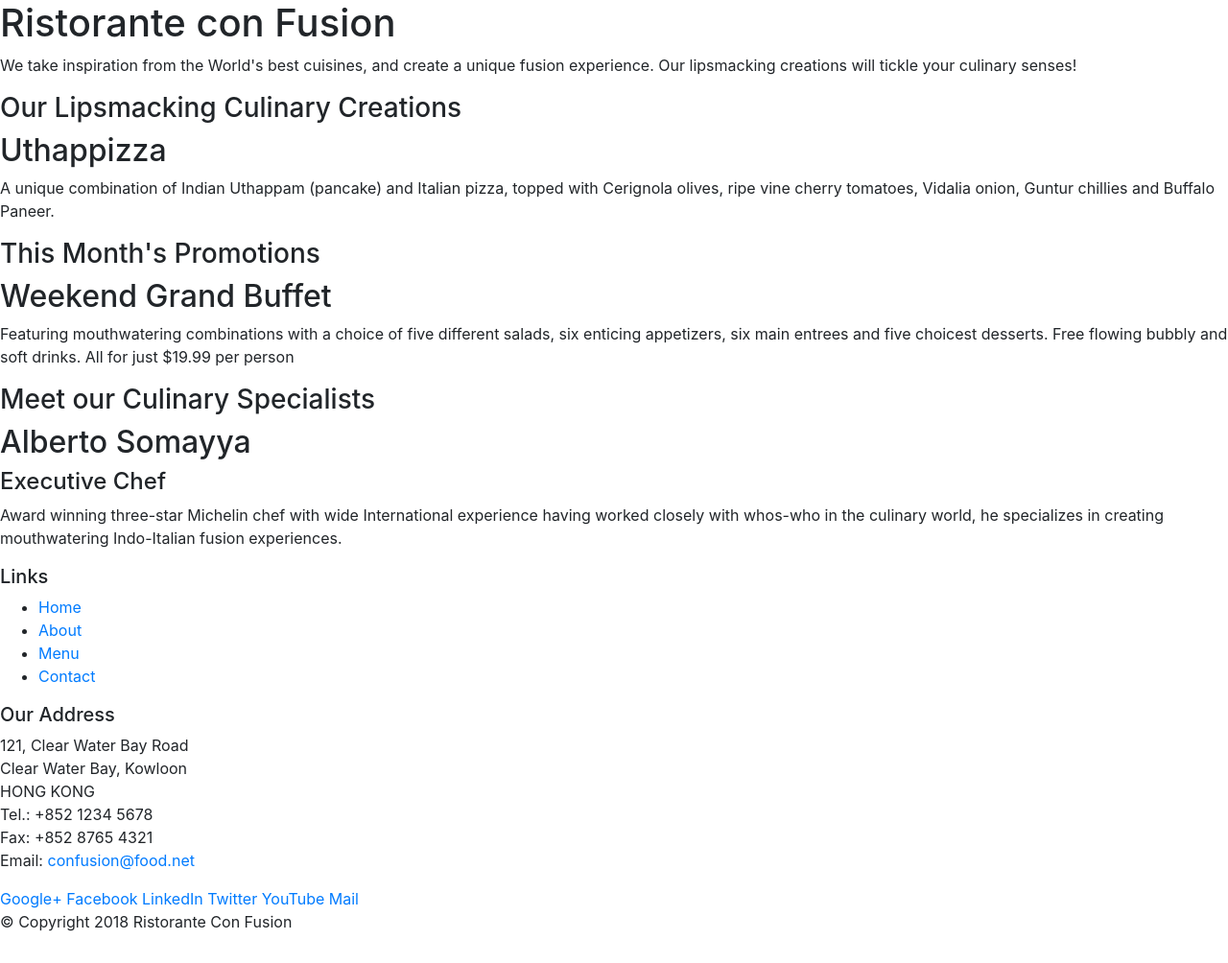
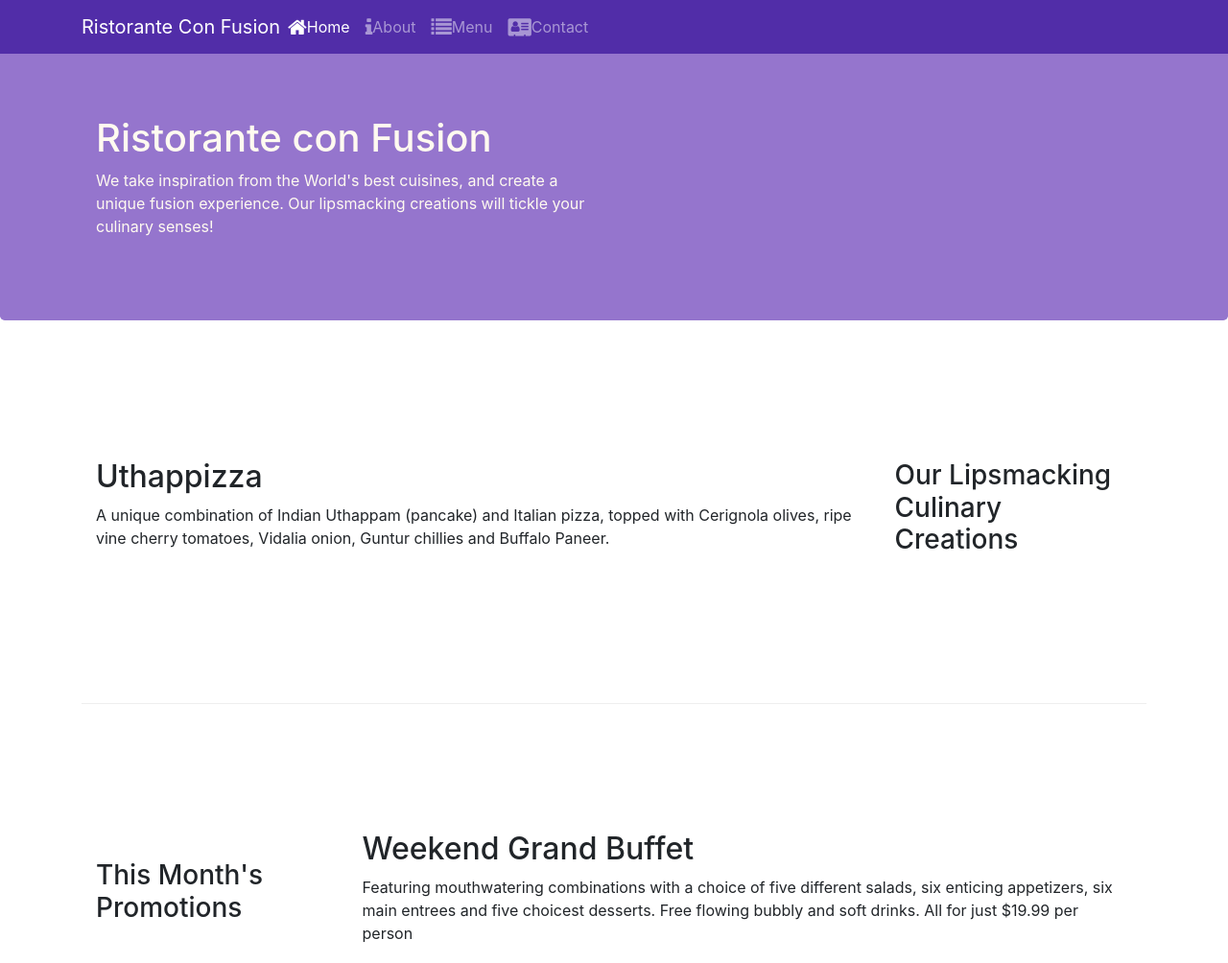
Before and after one commit to Scathdullir/Bootstrap-Course, a website: page index.html in a window 1280 px wide. Shown: the top 1004 px of the page at 96% size. Drawn offline with nearby package versions, Linux system fonts and the light colour scheme.

Commit message:
bootstrap with icons

```diff
--- /dev/null
+++ b/css/styles.css
@@ -0,0 +1,39 @@
+.row-header{
+    margin:0px auto;
+    padding:0px;
+}
+
+.row-content {
+    margin:0px auto;
+    padding: 50px 0px 50px 0px;
+    border-bottom: 1px ridge;
+    min-height:400px;
+}
+
+.footer{
+    background-color: #D1C4E9;
+    margin:0px auto;
+    padding: 20px 0px 20px 0px;
+}
+
+.jumbotron {
+    padding:70px 30px 70px 30px;
+    margin:0px auto;
+    background: #9575CD ;
+    color:floralwhite;
+}
+
+.address{
+    font-size:80%;
+    margin:0px;
+    color:#0f0f0f;
+}
+
+body {
+    padding: 50px 0px 0px 0px;
+    z-index: 0;
+}
+
+.navbar-dark {
+    background-color: #512DA8;
+}
--- a/index.html
+++ b/index.html
@@ -9,52 +9,72 @@
 
     <!-- Bootstrap CSS -->
     <link rel="stylesheet" href="node_modules/bootstrap/dist/css/bootstrap.min.css">
+    <link rel="stylesheet" href="node_modules/font-awesome/css/font-awesome.min.css">
+    <link rel="stylesheet" href="node_modules/bootstrap-social/bootstrap-social.css">
+    <link href="css/styles.css" rel="stylesheet">
+
 
     <title>Ristorante Con Fusion</title>
 </head>
 
 <body>
+    <nav class="navbar navbar-dark navbar-expand-sm fixed-top">
+        <div class="container">
+            <button class="navbar-toggler" type="button" data-toggle="collapse" data-target="#Navbar">
+                <span class="navbar-toggler-icon"></span>
+            </button>
+            <a class ="navbar-brand mr-auto" href="#">Ristorante Con Fusion</a>
+            <div class="collapse navbar-collapse" id="Navbar">
+                 <ul class="navbar-nav mr-auto">
+                    <li class="nav-item active"><a class="nav-link" href="#"><span class="fa fa-home fa-lg"></span>Home</a></li>
+                    <li class="nav-item"><a class="nav-link" href="./aboutus.html"><span class="fa fa-info fa-lg"></span>About</a></li>
+                    <li class="nav-item"><a class="nav-link" href="#"><span class="fa fa-list fa-lg"></span>Menu</a></li>
+                    <li class="nav-item"><a class="nav-link" href="#"><span class="fa fa-address-card fa-lg"></span>Contact</a></li>
+                </ul>
+            </div>
+        </div>
+    </nav>
 
-    <header>
-        <div>
-            <div>
-                <div>
+    <header class ="jumbotron">
+        <div class ="container">
+            <div class ="row row-header">
+                <div class="col-12 col-sm-6">
                     <h1>Ristorante con Fusion</h1>
                     <p>We take inspiration from the World's best cuisines, and create a unique fusion experience. Our lipsmacking creations will tickle your culinary senses!</p>
                 </div>
-                <div>
+                <div class="col-12 col-sm">
                 </div>
             </div>
         </div>
     </header>
 
-    <div>
-        <div>
-            <div>
+    <div class="container">
+        <div class="row row-content align-items-center">
+            <div class ="col-12 col-sm-4 order-sm-last col-md-3">
                 <h3>Our Lipsmacking Culinary Creations</h3>
             </div>
-            <div>
+            <div class="col col-sm order-sm-first col-md">
                 <h2>Uthappizza</h2>
                 <p>A unique combination of Indian Uthappam (pancake) and Italian pizza, topped with Cerignola olives, ripe vine cherry tomatoes, Vidalia onion, Guntur chillies and Buffalo Paneer.</p>
             </div>
         </div>
 
 
-        <div>
-            <div>
+        <div class="row row-content align-items-center">
+            <div class ="col-12 col-sm-4 col-md-3">
                 <h3>This Month's Promotions</h3>
             </div>
-            <div>
+            <div class="col col-sm col-md">
                 <h2>Weekend Grand Buffet</h2>
                 <p>Featuring mouthwatering combinations with a choice of five different salads, six enticing appetizers, six main entrees and five choicest desserts. Free flowing bubbly and soft drinks. All for just $19.99 per person </p>
             </div>
         </div>
 
-        <div>
-            <div>
+        <div class="row row-content align-items-center">
+            <div class ="col-12 col-sm-4  order-sm-last col-md-3">
                 <h3>Meet our Culinary Specialists</h3>
             </div>
-            <div>
+            <div class="col col-sm order-sm-first col-md">
                 <h2>Alberto Somayya</h2>
                 <h4>Executive Chef</h4>
                 <p>Award winning three-star Michelin chef with wide International experience having worked closely with whos-who in the culinary world, he specializes in creating mouthwatering Indo-Italian fusion experiences. </p>
@@ -62,42 +82,42 @@
         </div>
     </div>
 
-    <footer>
-        <div>
-            <div>
-                <div>
+    <footer class ="footer">
+        <div class ="container">
+            <div class="row">
+                <div class="col-4 offset-1 col-sm-2">
                     <h5>Links</h5>
-                    <ul>
+                    <ul class="list-unstyled">
                         <li><a href="#">Home</a></li>
-                        <li><a href="#">About</a></li>
+                        <li><a href="./aboutus.html">About</a></li>
                         <li><a href="#">Menu</a></li>
                         <li><a href="#">Contact</a></li>
                     </ul>
                 </div>
-                <div>
+                <div class="col-7 col-sm-5">
                     <h5>Our Address</h5>
                     <address>
 		              121, Clear Water Bay Road<br>
 		              Clear Water Bay, Kowloon<br>
 		              HONG KONG<br>
-		              Tel.: +852 1234 5678<br>
-		              Fax: +852 8765 4321<br>
-		              Email: <a href="mailto:confusion@food.net">confusion@food.net</a>
+		              <i class="fa fa-phone fa-lg"></i>: +852 1234 5678<br>
+		              <i class="fa fa-fax fa-lg"></i>: +852 8765 4321<br>
+		              <i class="fa fa-envelope fa-lg"></i>: <a href="mailto:confusion@food.net">confusion@food.net</a>
 		           </address>
                 </div>
-                <div>
-                    <div>
-                        <a href="http://google.com/+">Google+</a>
-                        <a href="http://www.facebook.com/profile.php?id=">Facebook</a>
-                        <a href="http://www.linkedin.com/in/">LinkedIn</a>
-                        <a href="http://twitter.com/">Twitter</a>
-                        <a href="http://youtube.com/">YouTube</a>
-                        <a href="mailto:">Mail</a>
+                <div class="col-12 col-sm-4 align-self-center">
+                    <div class="text-center">
+                        <a class="btn btn-social-icon btn-google" href="http://google.com/+"><i class="fa fa-google-plus fa-lg"></i></a>
+                        <a class="btn btn-social-icon btn-facebook" href="http://www.facebook.com/profile.php?id="><i class="fa fa-facebook fa-lg"></i></a>
+                        <a class="btn btn-social-icon btn-linkedin" href="http://www.linkedin.com/in/"><i class="fa fa-linkedin fa-lg"></i></a>
+                        <a class="btn btn-social-icon btn-twitter" href="http://twitter.com/"><i class="fa fa-twitter fa-lg"></i></a>
+                        <a class="btn btn-social-icon btn-google" href="http://youtube.com/"><i class="fa fa-youtube fa-lg"></i></a>
+                        <a class="btn btn-social-icon" href="mailto:"><i class="fa fa-envelope-o fa-lg"></i></a>
                     </div>
                 </div>
            </div>
-           <div>
-                <div>
+           <div class = "row justify-content-center">
+                <div class ="col-auto">
                     <p>© Copyright 2018 Ristorante Con Fusion</p>
                 </div>
            </div>
--- a/package.json
+++ b/package.json
@@ -15,6 +15,8 @@
   },
   "dependencies": {
     "bootstrap": "^4.0.0",
+    "bootstrap-social": "^5.1.1",
+    "font-awesome": "^4.7.0",
     "jquery": "^3.5.1",
     "popper.js": "^1.16.1"
   }
```
Also changed, not shown: aboutus.html (added, +141 -0 lines), 1 other file.
